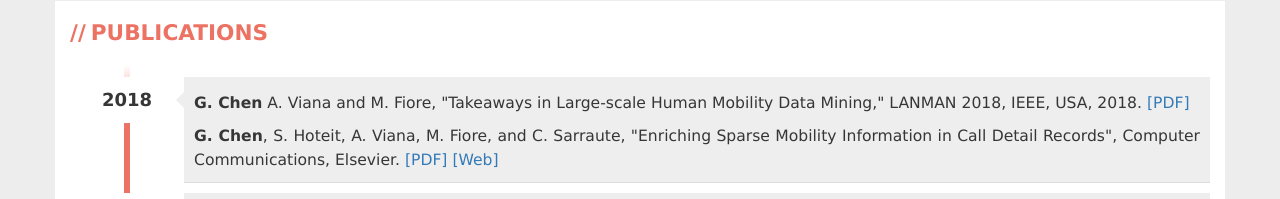
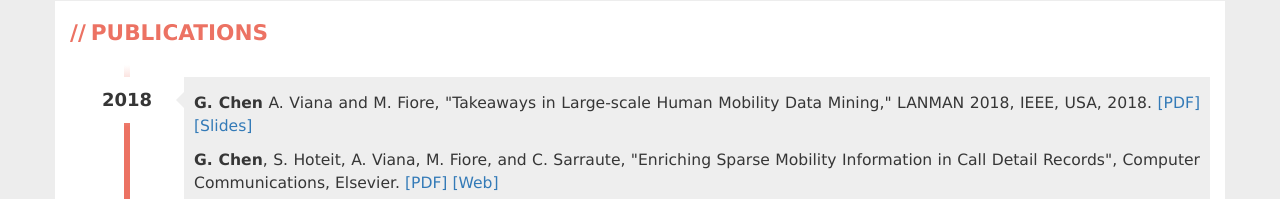
Before and after one commit to chengs/chengs.github.io, a website: page dev.html in a window 1280 px wide. Shown: the part 785-984 px from the top of the page. Drawn offline with Linux system fonts and the light colour scheme.

Commit message:
lanman slides

```diff
--- a/dev.html
+++ b/dev.html
@@ -169,7 +169,7 @@
                                 <p>
                                         <strong>G. Chen</strong> A. Viana and M. Fiore,
                                         "Takeaways in Large-scale Human Mobility Data Mining,"
-                                        LANMAN 2018, IEEE, USA, 2018. <a href="./papers/lanman.pdf">[PDF]</a>
+                                        LANMAN 2018, IEEE, USA, 2018. <a href="./papers/lanman.pdf">[PDF]</a> <a href="./papers/lanman_slides.pdf">[Slides]</a>
                                 </p>
                                 <p>
                                     <strong>G. Chen</strong>, S. Hoteit, A. Viana, M. Fiore, and C. Sarraute,
```
Also changed, not shown: index.html (+1 -1 lines), 1 other file.
